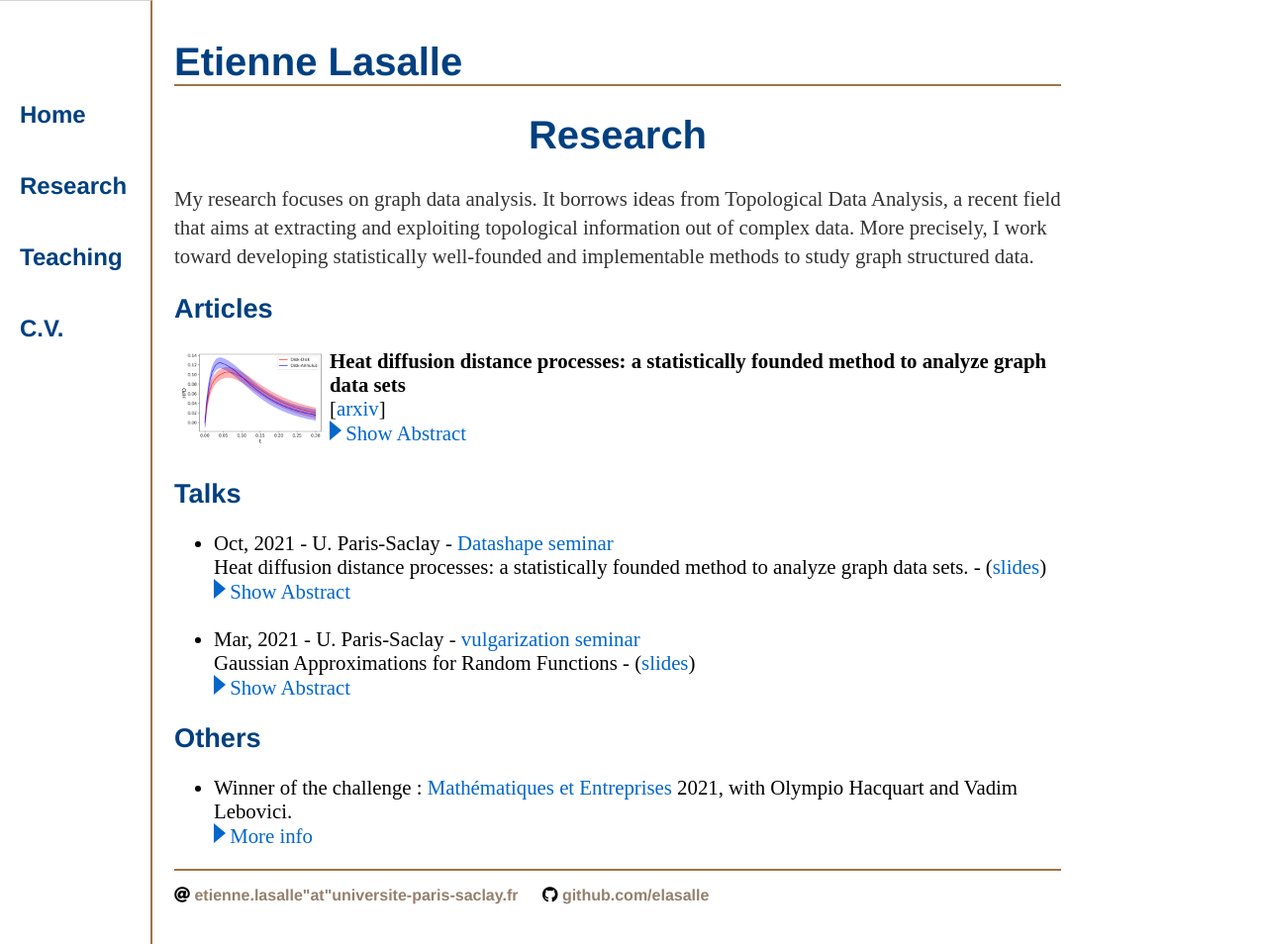
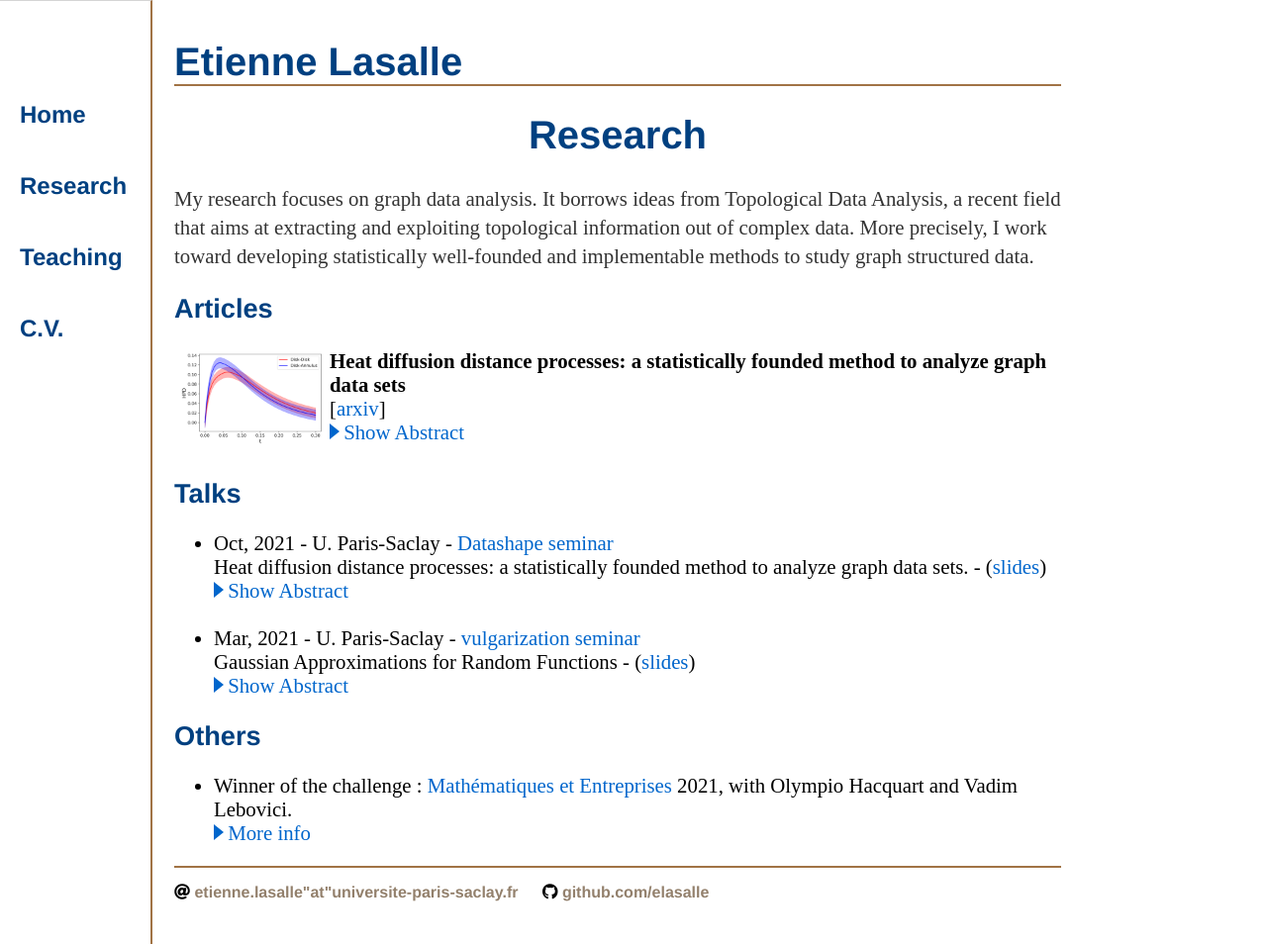
Before and after one commit to elasalle/elasalle.github.io, a Jekyll site: the page built from research/index.html, in a window 1280 px wide and 954 px high. Shown: the whole window at 99% size. Built offline with Jekyll 4.4.1, drawn with Linux system fonts in a browser that asks for light colours.

Commit message:
minor change for arrows

```diff
--- a/css/main.css
+++ b/css/main.css
@@ -151,18 +151,18 @@ button.showhide {
 div.arrow-right {
   width: 0;
   height: 0;
-  border-top: .5em solid transparent;
-  border-bottom: .5em solid transparent;
-  border-left:.6em solid #0066CC;
+  border-top: .4em solid transparent;
+  border-bottom: .4em solid transparent;
+  border-left:.5em solid #0066CC;
   display: inline-block;
   margin-right: .2em;
 }
 div.arrow-top {
   width: 0;
   height: 0;
-  border-left: .5em solid transparent;
-  border-right: .5em solid transparent;
-  border-bottom: .6em solid #0066CC;
+  border-left: .4em solid transparent;
+  border-right: .4em solid transparent;
+  border-bottom: .5em solid #0066CC;
   display: inline-block;
   margin-right: .2em;
 }
```
